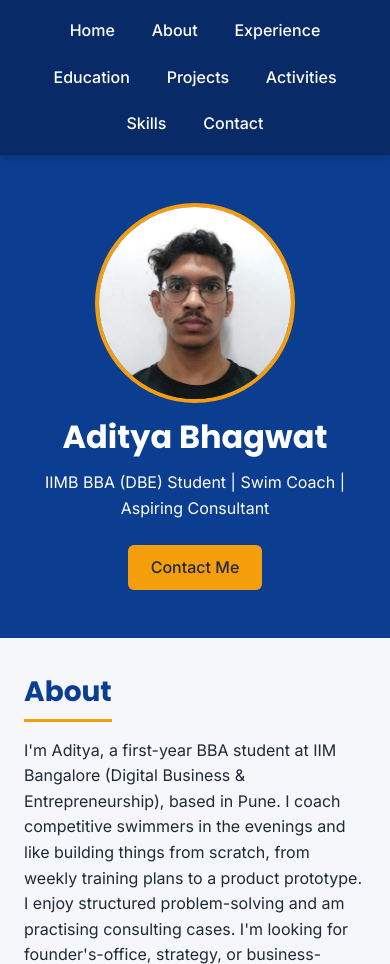
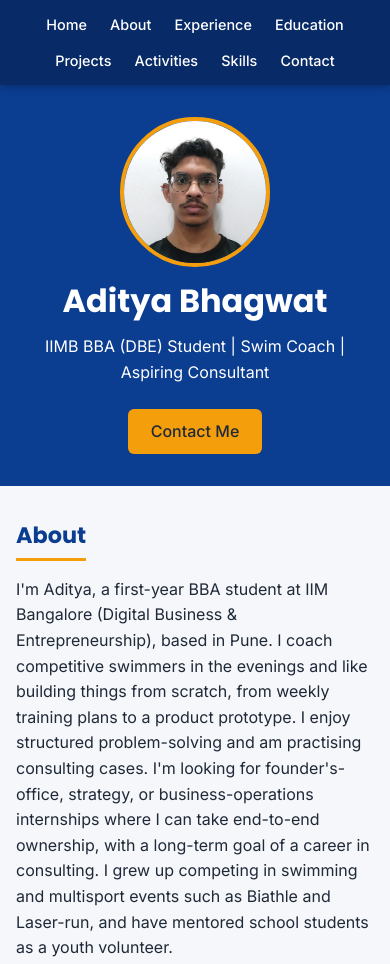
Before and after one commit to Adityab9211/resume-assignment, a plain HTML site: page index.html in a window 390 px wide. Shown: the top 964 px of the page. Drawn offline with Linux system fonts and the light colour scheme.

Commit message:
Update style.css

```diff
--- a/style.css
+++ b/style.css
@@ -170,3 +170,36 @@ h2 {
   display: inline-block;
   padding-bottom: 0.25rem;
 }
+
+@media (max-width: 768px) {
+  html {
+    scroll-padding-top: 110px;
+  }
+
+  .navbar {
+    gap: 0.25rem;
+    padding: 0.5rem;
+  }
+
+  .nav-link {
+    padding: 0.3rem 0.6rem;
+    font-size: 0.9rem;
+  }
+
+  #hero {
+    padding: 2rem 1rem;
+  }
+
+  #hero img {
+    width: 150px;
+    height: 150px;
+  }
+
+  main {
+    padding: 0 1rem;
+  }
+
+  h2 {
+    font-size: 1.4rem;
+  }
+}
```
